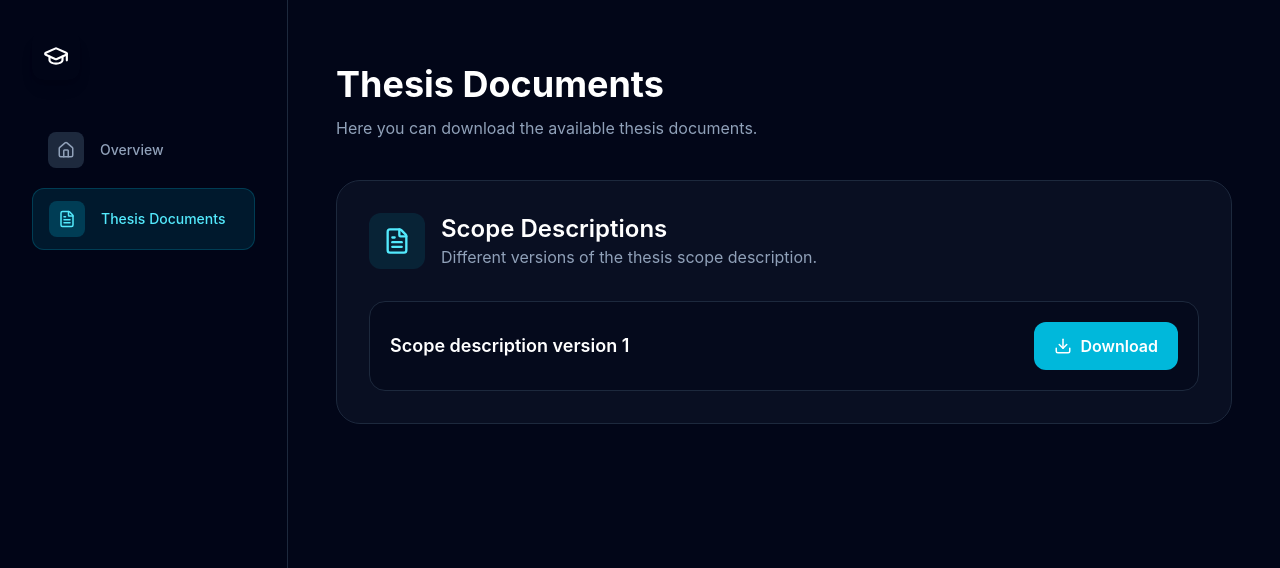
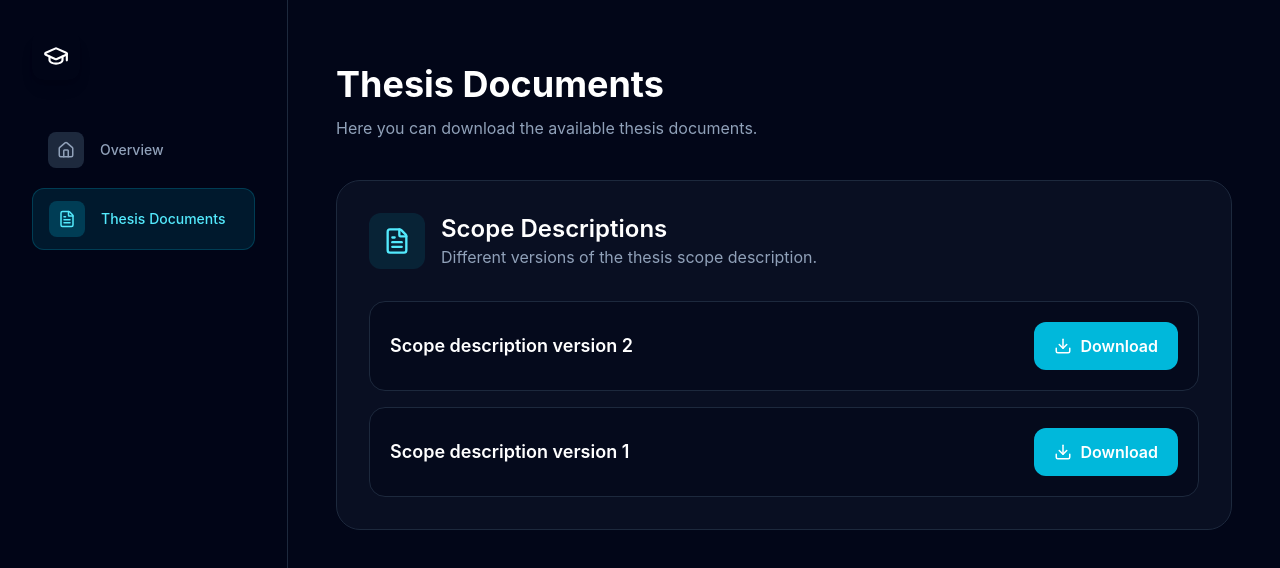
Before and after one commit to valerie-j/valerie-j.github.io, a React (Vite) app: page / in a window 1280 px wide. Both pictures are taken after a click on the button "Thesis Documents". Shown: the top 568 px of the page. Built offline with nearby package versions, Linux system fonts and the light colour scheme.

Commit message:
Added scope description 2

```diff
--- a/src/pages/DocumentsPage.tsx
+++ b/src/pages/DocumentsPage.tsx
@@ -2,11 +2,11 @@ import { Download, FileText } from "lucide-react";
 
 export default function DocumentsPage() {
     const scopeDescriptions = [
-          // {
-        //     title: "Scope description version 2",
-        //     description: "",
-        //     file: "/scopeDescriptionv2.pdf",
-        // },
+          {
+            title: "Scope description version 2",
+            description: "",
+            file: "/scopeDescriptionv2.pdf",
+        },
         {
             title: "Scope description version 1",
             description: "",
```
Also changed, not shown: 1 other file (tests, documents, lock files or other folders).
